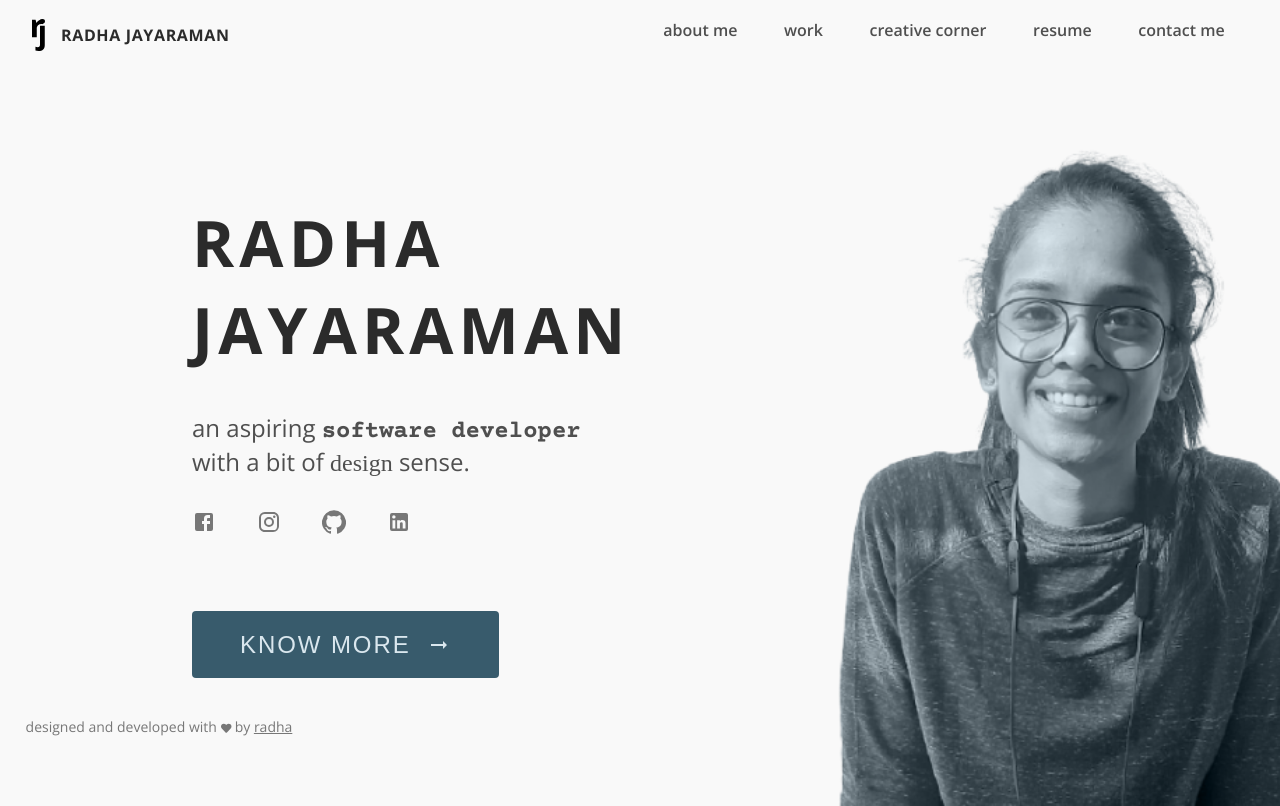
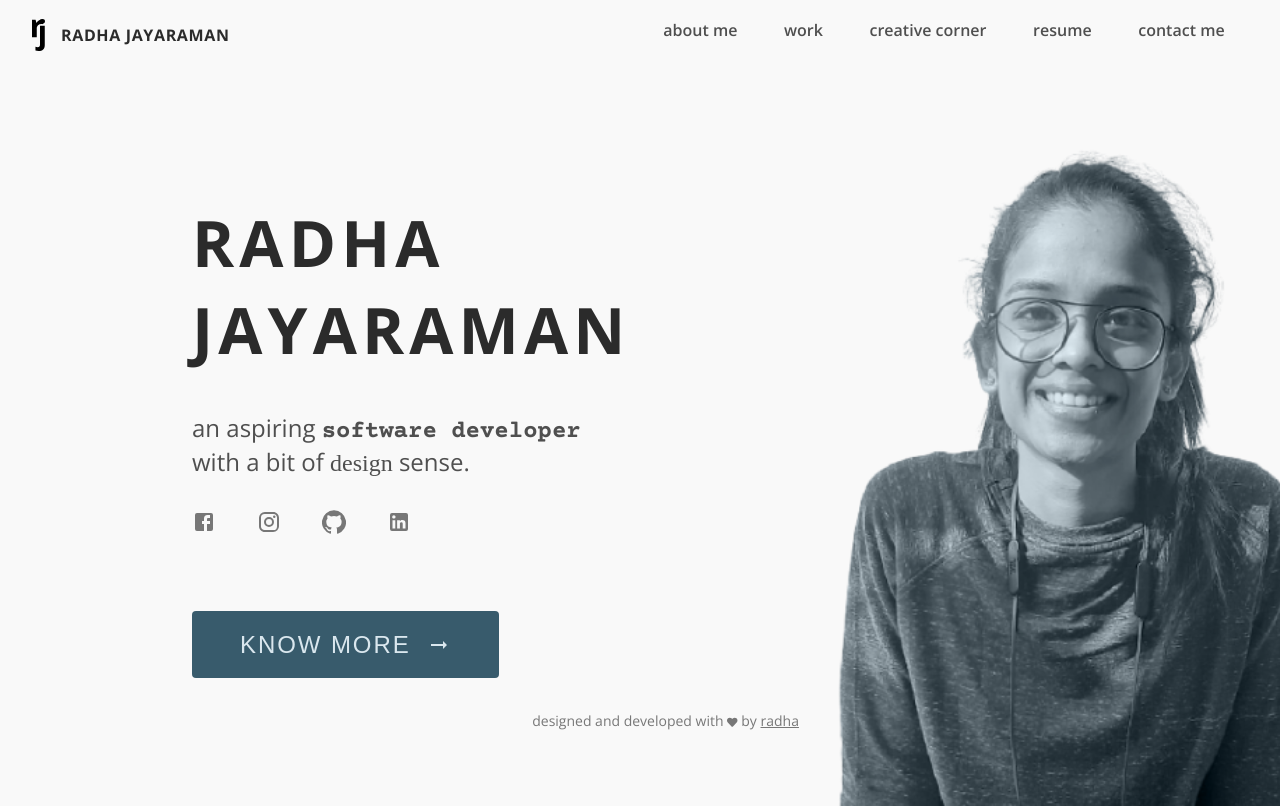
Before and after one commit to jradha11/jradha11.github.io, a React (Create React App) app: page / in a window 1280 px wide. Shown: the top 806 px of the page. Built offline with nearby package versions, Linux system fonts and the light colour scheme; a web font is replaced by a local one.

Commit message:
add footer behance link

```diff
--- a/src/components/Footer.js
+++ b/src/components/Footer.js
@@ -2,12 +2,14 @@ import react from "react";
 import { FontAwesomeIcon } from '@fortawesome/react-fontawesome'
 import { faHeart } from "@fortawesome/free-solid-svg-icons";
 
-import "../static/styles/components/Footer.css"
+/* local imports*/
+import "../static/styles/components/Footer.css";
+import { BEHANCE_URL } from "../utils/AppConstants";
 
 const Footer = () => {
     return(
         <div className='footer'>
-            designed and developed with <FontAwesomeIcon icon={faHeart} size='xs'/> by <a href="behance link" className='footer-link'>radha</a>
+            designed and developed with <FontAwesomeIcon icon={faHeart} size='xs'/> by <a href={BEHANCE_URL} className='footer-link' target='__blank'>radha</a>
         </div>
     )
 }
--- a/src/static/styles/components/Footer.css
+++ b/src/static/styles/components/Footer.css
@@ -3,10 +3,9 @@
     font-size: 14px;
     color: var(--light-secondary-text);
     display: inline;
-    width: fit-content;
+    width: 100%;
     position: absolute;
-    display: inline;
-    bottom: 0;
+    bottom: 6px;
 }
 
 .footer-link{
--- a/src/utils/AppConstants.js
+++ b/src/utils/AppConstants.js
@@ -2,6 +2,7 @@ export const FACEBOOK_URL = "https://www.facebook.com/radha.jayaraman.11/";
 export const LINKEDIN_URL = "https://www.linkedin.com/in/radha-jayaraman-9b14a81a0/";
 export const GITHUB_URL = "https://github.com/jradha11";
 export const INSTAGRAM_URL = "https://www.instagram.com/_.radhajayaraman/";
+export const BEHANCE_URL = "https://www.behance.net/radhajayaraman"
 
 export const PAGE_HEADING = {
     "ABOUT_ME": {
```
